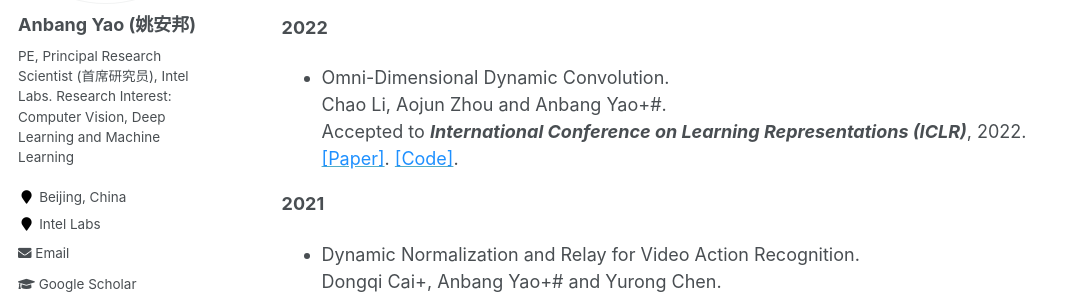
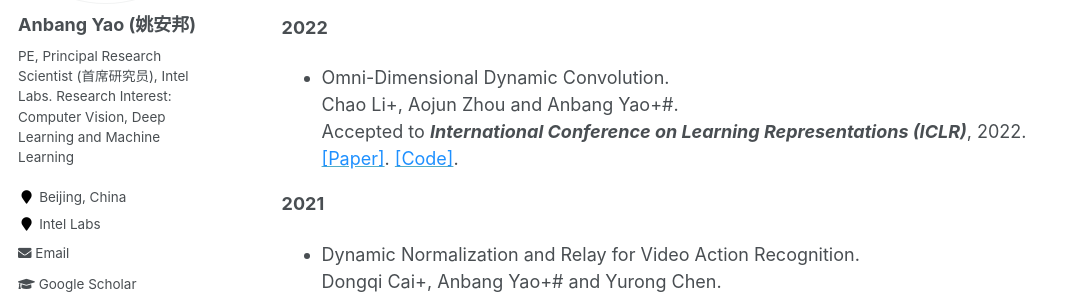
Before and after one commit to YaoAnbang/YaoAnbang.github.io, a Jekyll site: the page built from _pages/about.md, in a window 1280 px wide and 900 px high, scrolled down 1721 px. Shown: the part 166-460 px from the top of the window, without its empty margins (0-1070 px from the left). Built offline with Jekyll 4.4.1, drawn with Linux system fonts in a browser that asks for light colours.

Commit message:
Update about.md

```diff
--- a/_pages/about.md
+++ b/_pages/about.md
@@ -46,7 +46,7 @@
 
 **2022**
 <!-- <blockquote> -->
-+ Omni-Dimensional Dynamic Convolution.<br> Chao Li, Aojun Zhou and Anbang Yao\+\#.<br> Accepted to <em>**International Conference on Learning Representations (ICLR)**</em>, 2022.<br> [<font color="DodgerBlue">[Paper]</font>](https://openreview.net/forum?id=DmpCfq6Mg39&referrer=%5BAuthor%20Console%5D(%2Fgroup%3Fid%3DICLR.cc%2F2022%2FConference%2FAuthors%23your-submissions)). [<font color="DodgerBlue">[Code]</font>](https://openreview.net/forum?id=DmpCfq6Mg39&referrer=%5BAuthor%20Console%5D(%2Fgroup%3Fid%3DICLR.cc%2F2022%2FConference%2FAuthors%23your-submissions)).<br>
++ Omni-Dimensional Dynamic Convolution.<br> Chao Li\+, Aojun Zhou and Anbang Yao\+\#.<br> Accepted to <em>**International Conference on Learning Representations (ICLR)**</em>, 2022.<br> [<font color="DodgerBlue">[Paper]</font>](https://openreview.net/forum?id=DmpCfq6Mg39&referrer=%5BAuthor%20Console%5D(%2Fgroup%3Fid%3DICLR.cc%2F2022%2FConference%2FAuthors%23your-submissions)). [<font color="DodgerBlue">[Code]</font>](https://openreview.net/forum?id=DmpCfq6Mg39&referrer=%5BAuthor%20Console%5D(%2Fgroup%3Fid%3DICLR.cc%2F2022%2FConference%2FAuthors%23your-submissions)).<br>
 <!--</blockquote> -->
 
 **2021**
```
